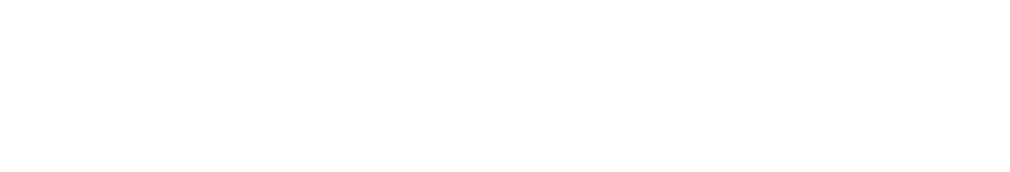
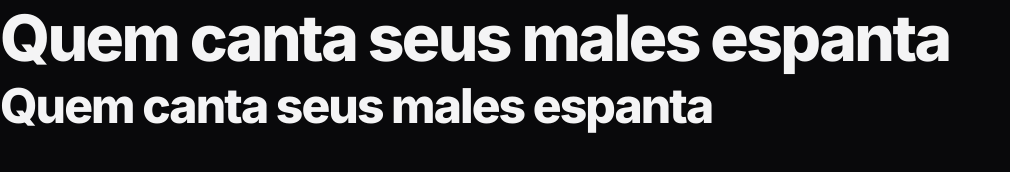
Before and after one commit to xXBrunoRochaXx/projeto04, a plain HTML site: page index.html in a window 1280 px wide. Shown: the whole page, without its empty margins (0-1010 px from the left). Drawn offline with Linux system fonts and the light colour scheme.

Commit message:
Definindo variavéis CSS

```diff
--- a/index.html
+++ b/index.html
@@ -1,11 +1,16 @@
 <!DOCTYPE html>
 <html lang="en">
 <head>
+  <link rel="preconnect" href="https://fonts.googleapis.com">
+  <link rel="preconnect" href="https://fonts.gstatic.com" crossorigin>
   <meta charset="UTF-8">
   <meta name="viewport" content="width=device-width, initial-scale=1.0">
-  <title>Document</title>
+  <title>Zigen - karaokês</title>
+  <link rel="stylesheet" href="/styles/index.css">
+<link href="https://fonts.googleapis.com/css2?family=Inter:ital,opsz,wght@0,14..32,100..900;1,14..32,100..900&display=swap" rel="stylesheet">
 </head>
 <body>
-
+  <h1>Quem canta seus males espanta</h1>
+  <h2>Quem canta seus males espanta</h2>
 </body>
 </html>
--- a/styles/global.css
+++ b/styles/global.css
@@ -0,0 +1,85 @@
+*,
+*::before,
+*::after{
+  box-sizing: border-box;
+}
+
+*{
+  margin:  0;
+  padding: 0;
+  font: inherit;
+
+  -webkit-font-smoothing: antialiased;
+  -moz-osx-font-smoothing: grayscale;
+}
+
+:root{
+  --bg-color: #09090b;
+  --surface-color: #18181b;
+  --stroke-color: #27272A;
+  --text-color-primary: #F4F4F5;
+  --text-color-secondary: #A1A1AA;
+  --brand-color-primary: #F7B733;
+  --brand-color-secondary: #FC4A1A;
+
+  --ff-sans: 'Inter', system-ui, sans-serif;
+  --fw-base:400;
+  --fw-md: 500;
+  --fw-bold: 800;
+
+  --fs-sm:0875rem;
+  --fs-base: 1rem;
+  --fs-lg:1.25rem;
+  --fs-xl:1.5rem;
+  --fs-2xl:2.5rem;
+}
+
+html{
+  font-family: var(--ff-sans);
+  font-weight: var(--fw-base);
+  font-size: var(--fs-base);
+  line-height: 1.6;
+  color: var(--text-color-primary);
+}
+
+body{
+  background-color: var(--bg-color);
+}
+
+h1,h2,h3{
+  line-height: 1.2;
+  color: var(--text-color-primary);
+  font-weight: var(--fw-bold);
+  letter-spacing: -0.04em;
+}
+
+h1{
+  font-size: var(--fs-2xl);
+}
+
+h2{
+  font-size: var(--fs-xl);
+}
+
+h3{
+  font-size: var(--fs-lg);
+}
+
+a{
+  text-decoration: none;
+  color: inherit;
+}
+
+ul[role="list"]{
+  list-style: none;
+}
+
+
+
+@media(width >= 80em){
+  :root{
+    --fs-lg: 2rem;
+    --fs-xl: 3rem;
+    --fs-2xl: 4rem;
+  }
+}
```
